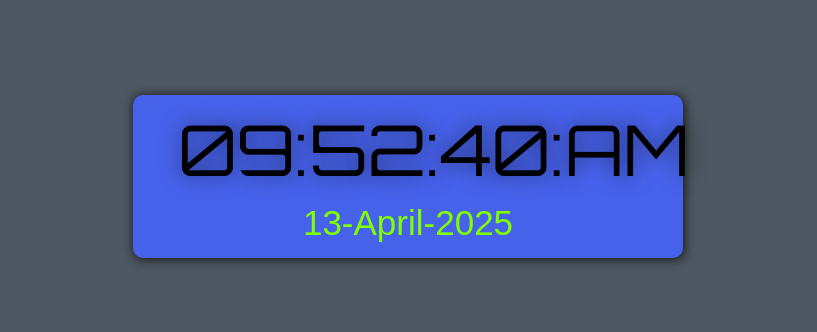
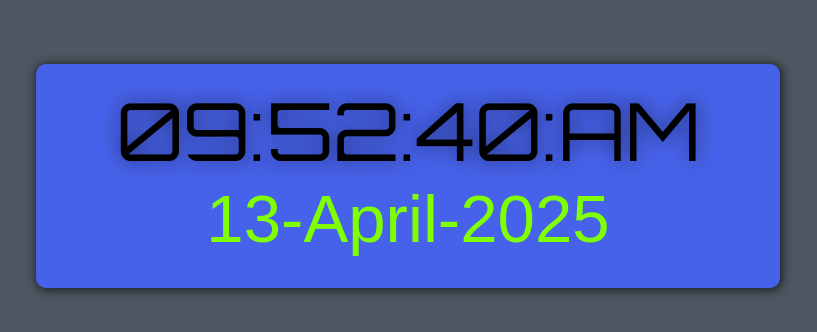
Before and after one commit to Zahidthoker/digital-clock, a plain HTML site: page index.html in a window 1280 px wide. Shown: the part 224-556 px from the top of the page, without its empty margins (232-1049 px from the left). Drawn offline with Linux system fonts and the light colour scheme.

Commit message:
fixed the 12 o clock time appearance

```diff
--- a/script.js
+++ b/script.js
@@ -4,7 +4,7 @@ const amPm = document.getElementById('ampm');
 
 function getTime(){
     const time = new Date();
-    const hour = (time.getHours())%12;
+    const hour = (time.getHours())%12||12;
     const hours = hour<10?'0'+hour:hour;
     const minutues = time.getMinutes()<10?'0'+time.getMinutes():time.getMinutes();
     const seconds = time.getSeconds();
--- a/style.css
+++ b/style.css
@@ -5,7 +5,7 @@
     font-family: Arial, Helvetica, sans-serif;
 }
 body{
-    height: 100vh;
+    height: 100dvh;
     display: flex;
     justify-content: center;
     align-items: center;
@@ -14,8 +14,9 @@ body{
 }
 
 .clock-container{
+    padding: 1em 5em;
     border: none;
-    width: 550px;
+    width: auto;
     height: auto;
     background-color: rgb(71, 98, 234);
     display: flex;
@@ -28,10 +29,10 @@ body{
 }
 
 #time{
-    width: 500px;
-    font-size: 70px;
+    text-align: center;
+    width: auto;
+    font-size:clamp(1.5rem, calc(9vw + 1rem), 5rem);
     font-family: 'Orbitron', sans-serif;
-    padding: 10px 20px;
     display: inline-block;
     border-radius: 10px;
     text-shadow: 0 0 20px rgba(0, 0, 0, 0.5);
@@ -40,7 +41,7 @@ body{
 
 #date
 {
-    font-size: 35px;
+    font-size:clamp(1.2rem, calc(4vw + 1rem), 5rem);
     margin-bottom: 15px;
     color: chartreuse;
 
```
